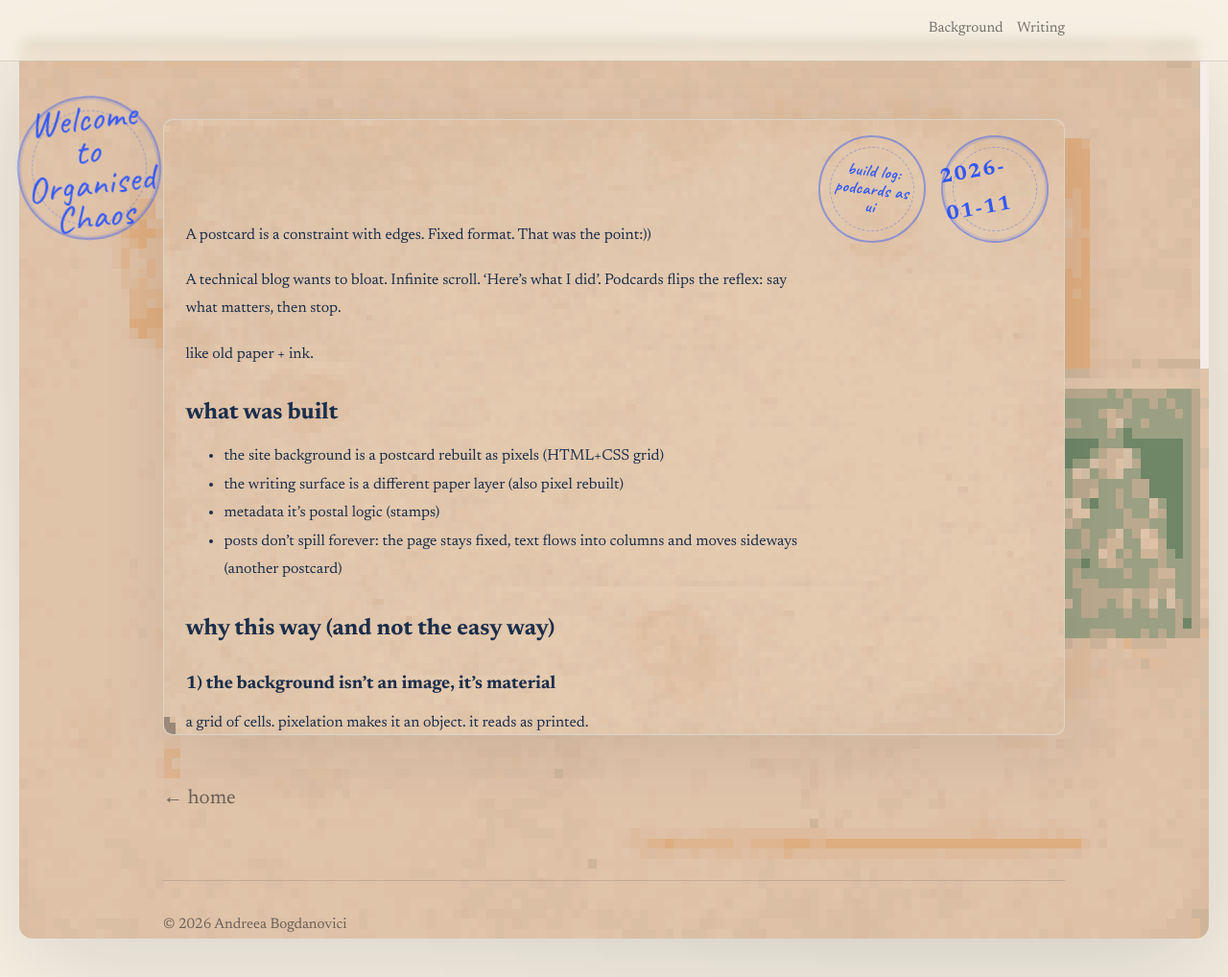
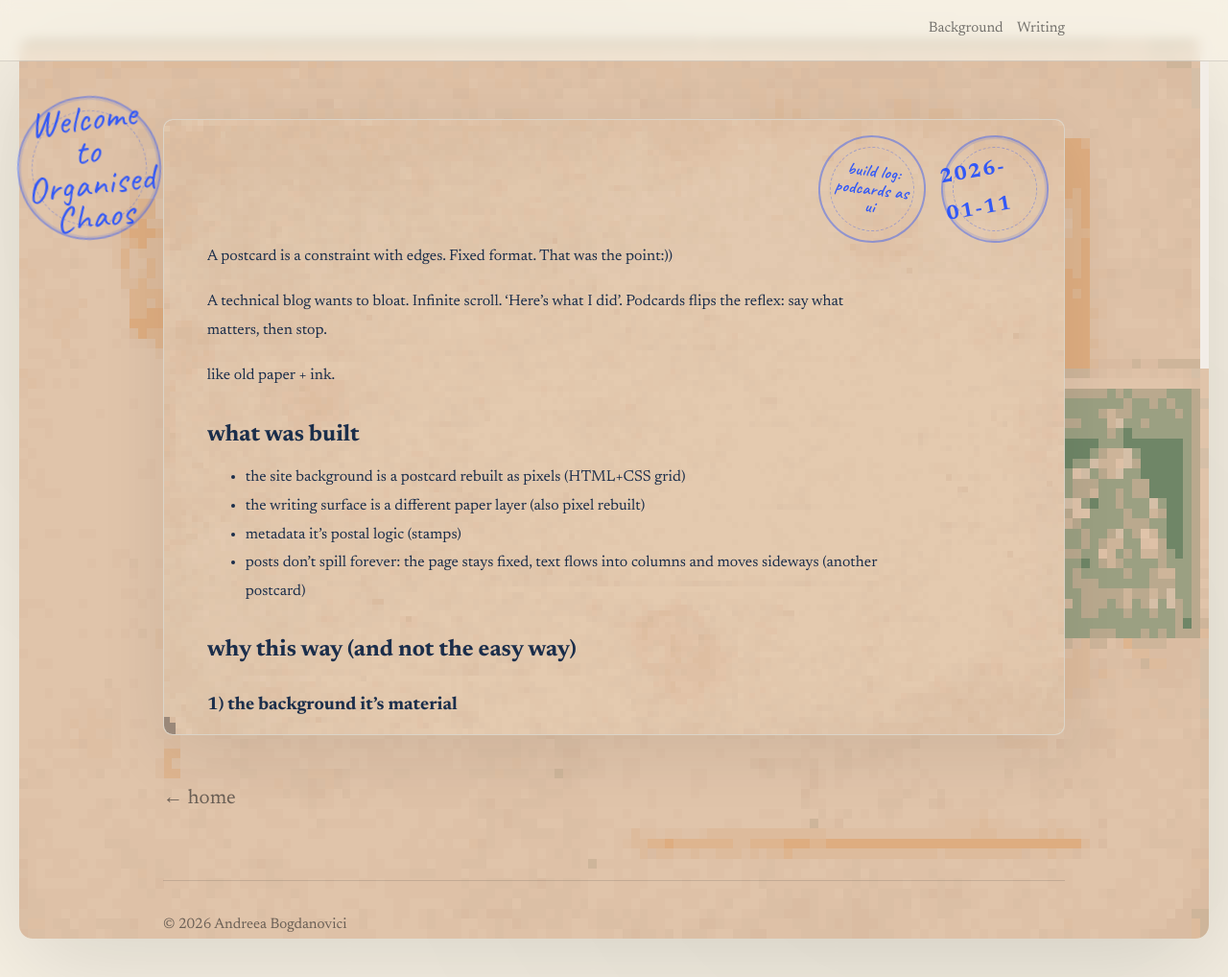
Before and after one commit to andreeabogdanovici/andreeabogdanovici.github.io, a Jekyll site: the page built from _posts/2026-01-11-podcards-build-log.md, in a window 1280 px wide and 1018 px high. Shown: the whole window at 96% size. Built offline with Jekyll 4.4.1, drawn with Linux system fonts in a browser that asks for light colours.

```diff
--- a/_layouts/default.html
+++ b/_layouts/default.html
@@ -11,6 +11,7 @@
     <link rel='stylesheet' href='https://fonts.googleapis.com/css2?family=IBM+Plex+Mono:wght@400;500&display=swap'>
     <link rel='stylesheet' href='{{ '/assets/css/postcard_pixels.css' | relative_url }}'>
     <link rel='stylesheet' href='{{ '/assets/css/body_pixels.css' | relative_url }}'>
+    <script src='{{ '/assets/podcards.js' | relative_url }}' defer></script>
   </head>
 
   <body>
--- a/_posts/2026-01-11-podcards-build-log.md
+++ b/_posts/2026-01-11-podcards-build-log.md
@@ -19,7 +19,7 @@ like old paper + ink.
 
 ## why this way (and not the easy way)
 
-### 1) the background isn’t an image, it’s material
+### 1) the background it’s material
 
  a grid of cells. pixelation makes it an object.
  it reads as printed.
--- a/assets/css/site.css
+++ b/assets/css/site.css
@@ -390,6 +390,10 @@ a:focus-visible {
   opacity: 0.95;
 }
 
+.paper-bg::after {
+  content: none;
+}
+
 .paper-stamps {
   position: absolute;
   top: 1rem;
@@ -477,16 +481,22 @@ a:focus-visible {
   padding-top: 5.2rem;
 }
 
-.paper-content .prose {
+.paper-pages {
+  display: grid;
+  grid-auto-flow: column;
+  grid-auto-columns: 68ch;
+  gap: 3.2rem;
+  height: 100%;
   padding: 1.4rem 1.4rem;
-  columns: 1;
-  column-width: 66ch;
-  column-gap: 3.2rem;
-  column-fill: auto;
-  hyphens: auto;
 }
 
-.paper-content .prose > * {
+.paper-page {
+  height: 100%;
+  overflow: hidden;
+  scroll-snap-align: start;
+}
+
+.paper-page > * {
   break-inside: avoid;
 }
 
--- /dev/null
+++ b/assets/podcards.js
@@ -0,0 +1,48 @@
+function paginatePaperContent(paperContent) {
+  const prose = paperContent.querySelector('.prose')
+  if (!prose) return
+
+  const sourceHtml = prose.getAttribute('data-source-html') || prose.innerHTML
+  prose.setAttribute('data-source-html', sourceHtml)
+  prose.innerHTML = sourceHtml
+
+  const pages = document.createElement('div')
+  pages.className = 'paper-pages'
+
+  const paperHeight = paperContent.clientHeight
+  const createPage = () => {
+    const el = document.createElement('div')
+    el.className = 'paper-page prose'
+    el.style.height = paperHeight + 'px'
+    pages.appendChild(el)
+    return el
+  }
+
+  let current = createPage()
+  const nodes = Array.from(prose.childNodes)
+
+  for (const node of nodes) {
+    if (node.nodeType === Node.TEXT_NODE && !node.textContent.trim()) continue
+    current.appendChild(node)
+    if (current.scrollHeight > current.clientHeight) {
+      current.removeChild(node)
+      current = createPage()
+      current.appendChild(node)
+    }
+  }
+
+  prose.replaceWith(pages)
+}
+
+function paginatePodcards() {
+  const contents = document.querySelectorAll('.paper-content')
+  for (const paperContent of contents) paginatePaperContent(paperContent)
+}
+
+let resizeTimer = null
+window.addEventListener('resize', () => {
+  window.clearTimeout(resizeTimer)
+  resizeTimer = window.setTimeout(() => paginatePodcards(), 150)
+})
+
+document.addEventListener('DOMContentLoaded', () => paginatePodcards())
```
